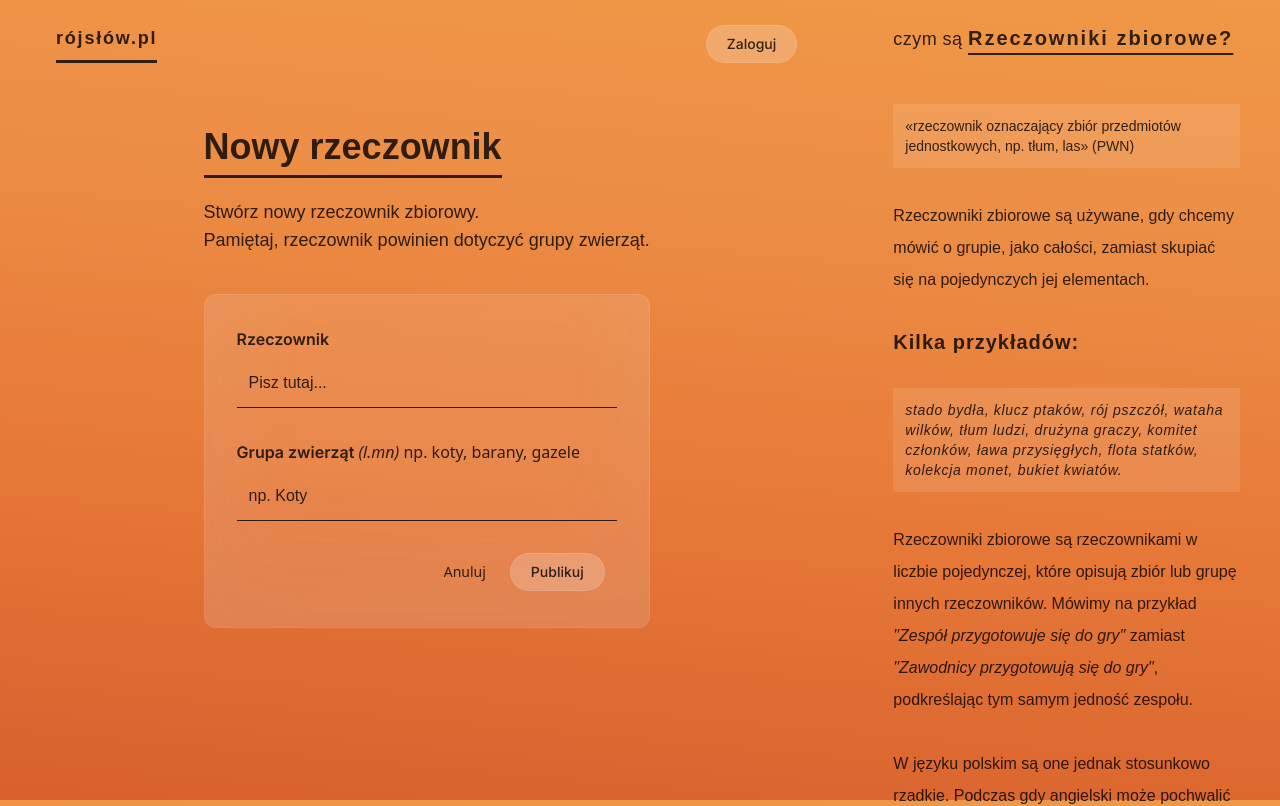
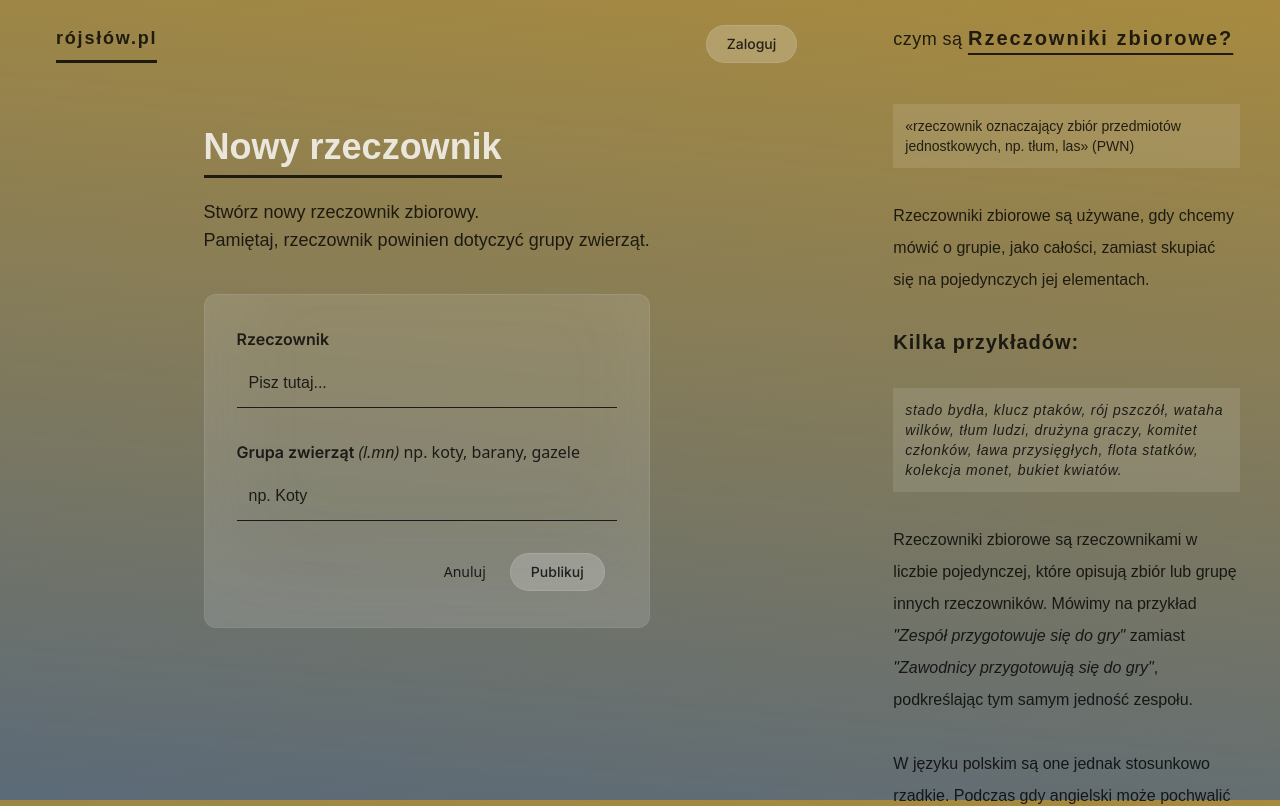
Before and after one commit to aroo0/rojslow, a Next.js app: page /create-post in a window 1280 px wide. Shown: the top 806 px of the page. Built offline with nearby package versions, Linux system fonts and the light colour scheme; no server answers; a web font is replaced by a local one.

Commit message:
changed gradient

```diff
--- a/styles/globals.css
+++ b/styles/globals.css
@@ -28,7 +28,7 @@
 }
 
 .gradient {
-  background: linear-gradient(5deg, #D8602D 0%, #E77A38 40.10%, #EC8E46 73.96%, #F09846 100%);
+  background: linear-gradient(5deg, rgba(50, 69, 87, 0.8) 0%, rgba(167, 138, 63, 1) 100%);
   background-repeat: no-repeat;
   background-attachment: fixed;
 
@@ -46,7 +46,7 @@
 }
 
 .head_text {
-  @apply font-andada text-black/80 font-bold text-2xl sm:text-4xl  border-black/80 border-b-[3px] pb-2
+  @apply font-andada text-white/80 font-bold text-2xl sm:text-4xl  border-black/80 border-b-[3px] pb-2
 }
 .light_btn {
   @apply rounded-full border border-white/10 bg-white/20 px-5 py-2 font-inter flex items-center justify-center transition-all hover:bg-white/10 font-medium text-sm
@@ -81,7 +81,7 @@
 /* Form Component */
 
 .form_textarea {
-  @apply w-full flex  mt-2 p-3 text-black/80 outline-0 bg-transparent	 border-black/80 border-b-[1px] rounded-none;
+  @apply w-full flex  mt-2 p-3 text-white/80 outline-0 bg-transparent	 border-black/80 border-b-[1px] rounded-none;
 }
 
 input::placeholder {
```
